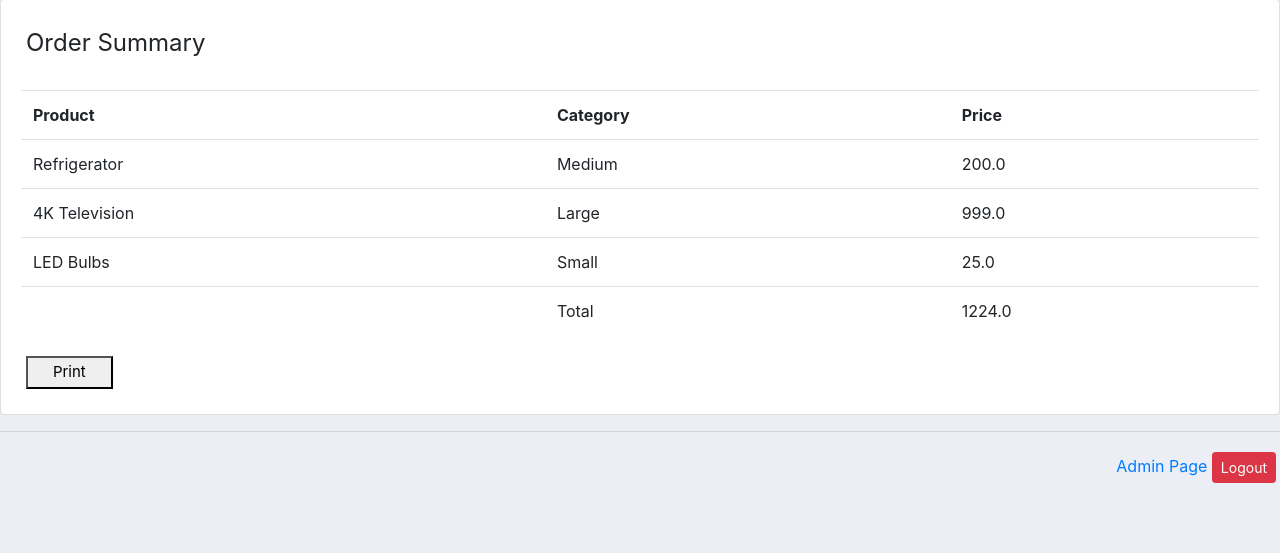
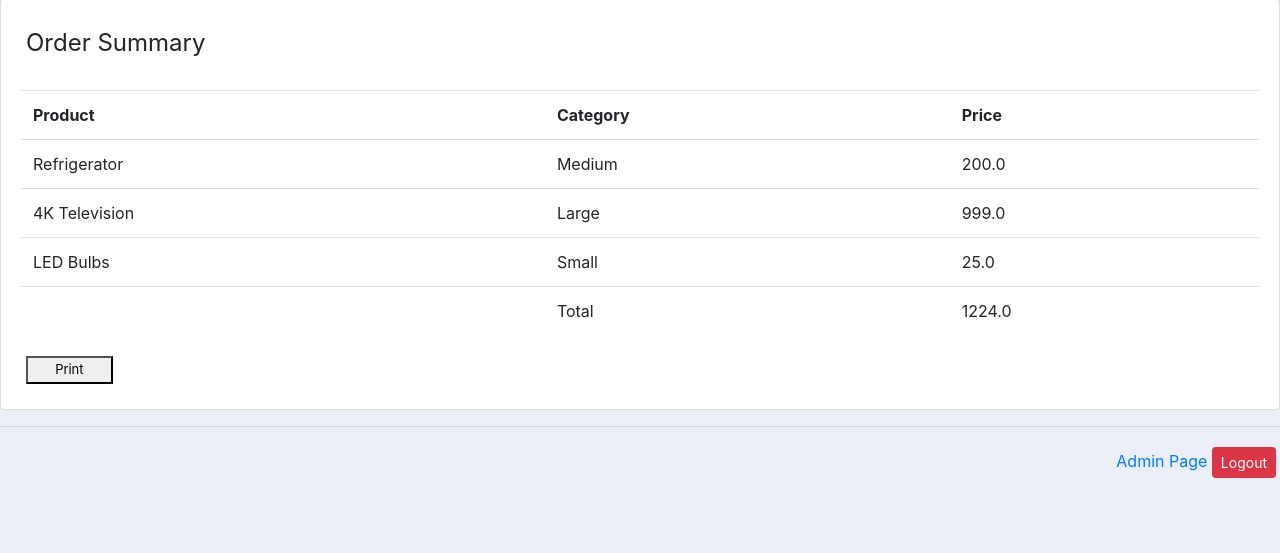
Before and after one commit to tohmyy/julien1-masterlive, a Django app: page /order_summary/ in a window 1280 px wide. Shown: the part 81-634 px from the top of the page. Run offline with Django 3.2, Linux system fonts and the light colour scheme; a user stored in the database is signed in; data comes from the database, SQL or seed files in the repository; some libraries are stand-ins or nearby versions.

Commit message:
Update order_summary.html

```diff
--- a/accounts/templates/accounts/order_summary.html
+++ b/accounts/templates/accounts/order_summary.html
@@ -34,7 +34,7 @@
                 </tr>
 
             </table>
-            <button onClick="window.print()" style="width:7%; float:right; margin:5px; font-size:15px; padding-top: 3px; padding-right: 5px; padding-bottom: 3px; padding-left: 5px;">Print
+            <button onClick="window.print()" style="width:7%; float:right; margin:5px; font-size:13px; padding-top: 2px; padding-right: 2px; padding-bottom: 2px; padding-left: 2px;">Print
 </button>
             </div>
         </div>
```
